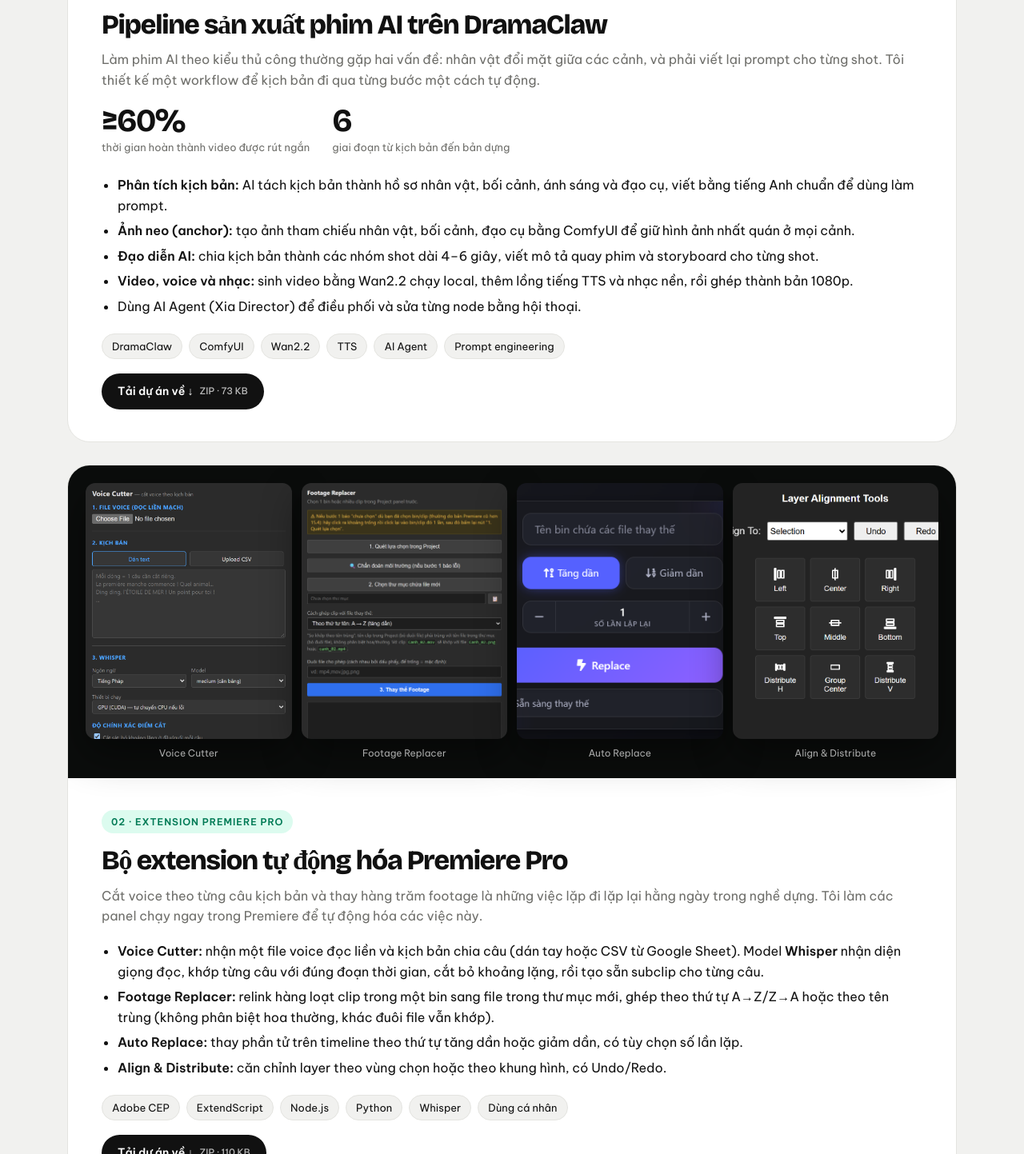
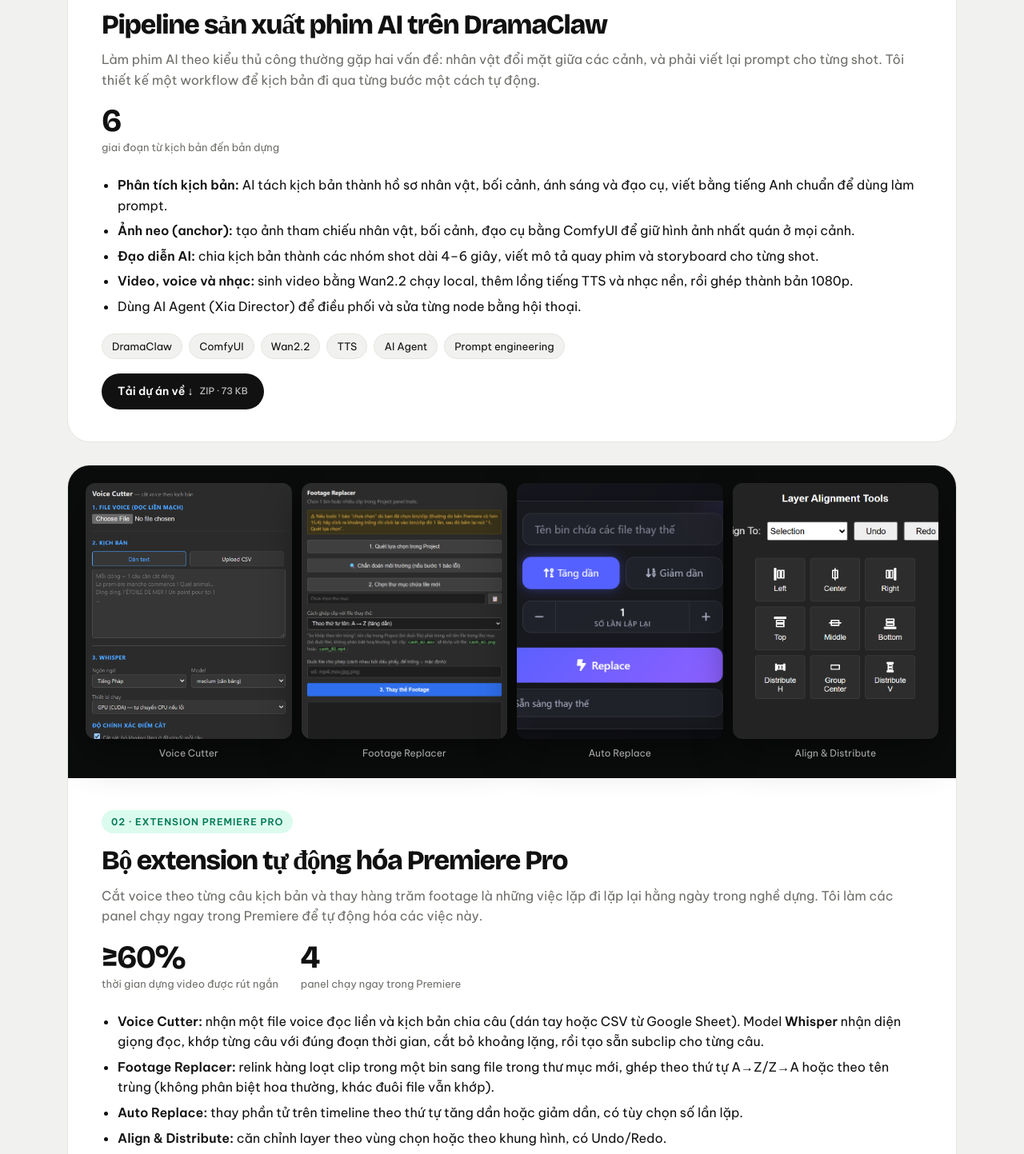
Before and after one commit to hagiangtran/ai-portfolio, a plain HTML site: page index.html in a window 1280 px wide. Shown: the part 2382-3825 px from the top of the page at 80% size. Drawn offline with nearby package versions, Linux system fonts and the light colour scheme; a web font is replaced by a local one.

Commit message:
Attribute 60% time saving to Premiere extensions
Co-Authored-By: Claude Opus 5.5 <noreply@anthropic.com>

```diff
--- a/index.html
+++ b/index.html
@@ -169,7 +169,7 @@ footer{text-align:center;color:var(--muted);font-size:13px;padding:36px 0 48px}
       <span class="tag">01 · Pipeline AI</span>
       <h3>Pipeline sản xuất phim AI trên DramaClaw</h3>
       <p class="problem">Làm phim AI theo kiểu thủ công thường gặp hai vấn đề: nhân vật đổi mặt giữa các cảnh, và phải viết lại prompt cho từng shot. Tôi thiết kế một workflow để kịch bản đi qua từng bước một cách tự động.</p>
-      <div class="stat"><div><b>≥60%</b><span>thời gian hoàn thành video được rút ngắn</span></div><div><b>6</b><span>giai đoạn từ kịch bản đến bản dựng</span></div></div>
+      <div class="stat"><div><b>6</b><span>giai đoạn từ kịch bản đến bản dựng</span></div></div>
       <ul>
         <li><b>Phân tích kịch bản:</b> AI tách kịch bản thành hồ sơ nhân vật, bối cảnh, ánh sáng và đạo cụ, viết bằng tiếng Anh chuẩn để dùng làm prompt.</li>
         <li><b>Ảnh neo (anchor):</b> tạo ảnh tham chiếu nhân vật, bối cảnh, đạo cụ bằng ComfyUI để giữ hình ảnh nhất quán ở mọi cảnh.</li>
@@ -195,6 +195,7 @@ footer{text-align:center;color:var(--muted);font-size:13px;padding:36px 0 48px}
       <span class="tag">02 · Extension Premiere Pro</span>
       <h3>Bộ extension tự động hóa Premiere Pro</h3>
       <p class="problem">Cắt voice theo từng câu kịch bản và thay hàng trăm footage là những việc lặp đi lặp lại hằng ngày trong nghề dựng. Tôi làm các panel chạy ngay trong Premiere để tự động hóa các việc này.</p>
+      <div class="stat"><div><b>≥60%</b><span>thời gian dựng video được rút ngắn</span></div><div><b>4</b><span>panel chạy ngay trong Premiere</span></div></div>
       <ul>
         <li><b>Voice Cutter:</b> nhận một file voice đọc liền và kịch bản chia câu (dán tay hoặc CSV từ Google Sheet). Model <b>Whisper</b> nhận diện giọng đọc, khớp từng câu với đúng đoạn thời gian, cắt bỏ khoảng lặng, rồi tạo sẵn subclip cho từng câu.</li>
         <li><b>Footage Replacer:</b> relink hàng loạt clip trong một bin sang file trong thư mục mới, ghép theo thứ tự A→Z/Z→A hoặc theo tên trùng (không phân biệt hoa thường, khác đuôi file vẫn khớp).</li>
```
